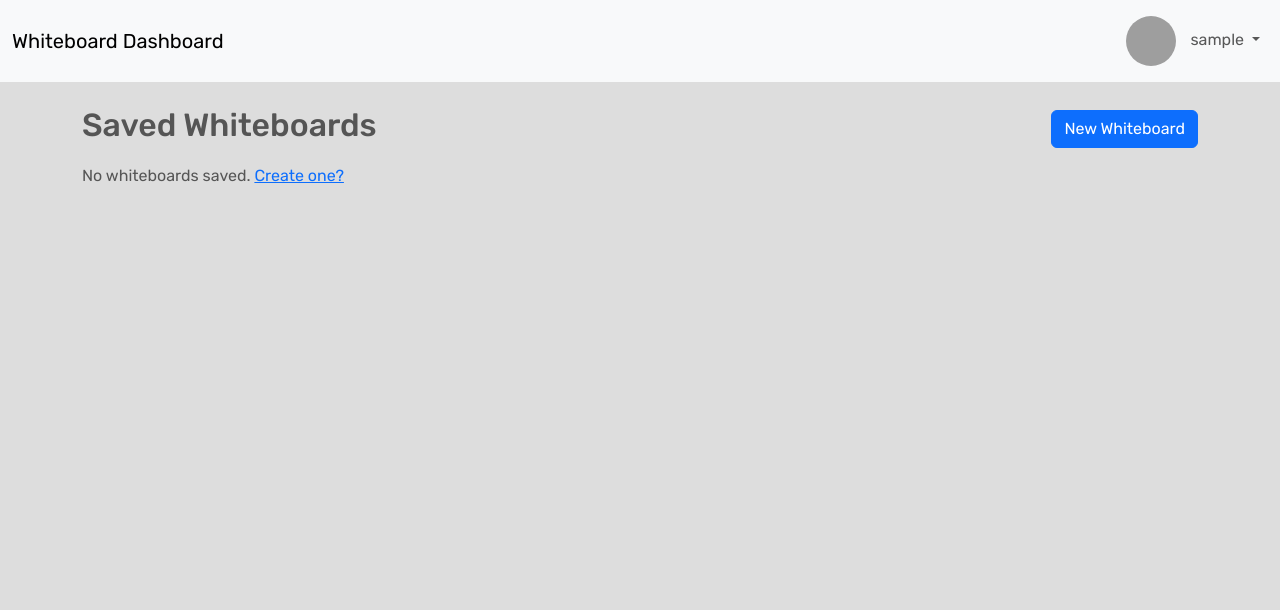
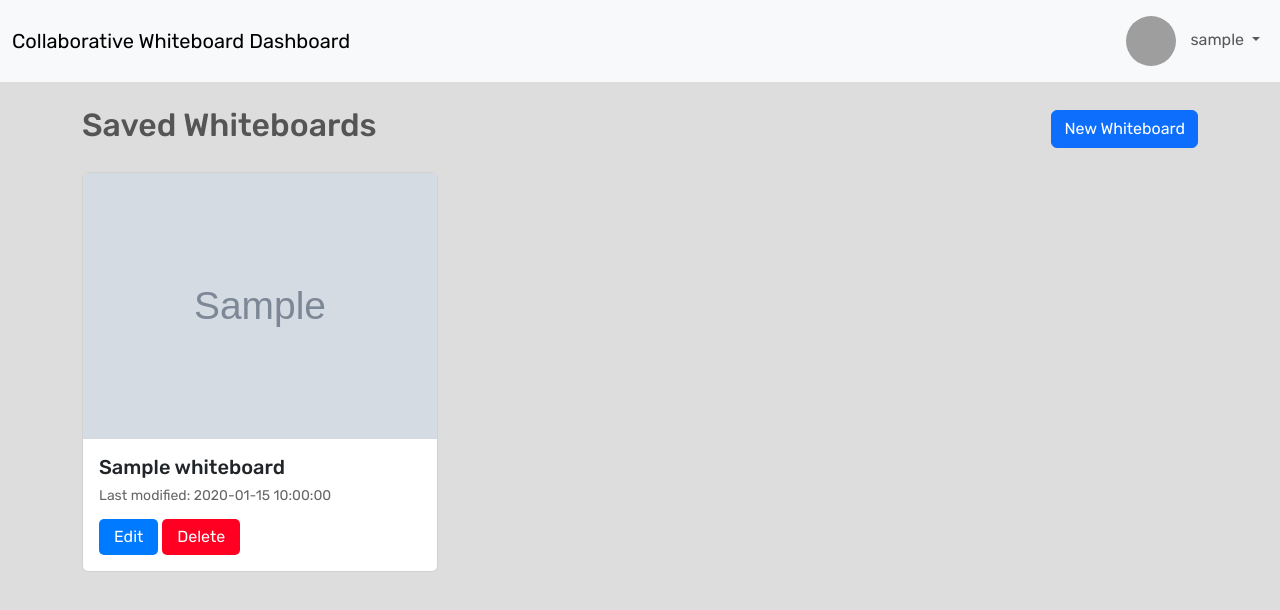
Before and after one commit to ivanvelocastaneda/Basic-Drawing-Whiteboard-with-Real-Time-Collaboration-CSCI682G_VA-Group-A, a Flask app: page /dashboard in a window 1280 px wide. Shown: the top 610 px of the page. Run offline with Flask 2, Linux system fonts and the light colour scheme; a user stored in the database is signed in; tables that the repository leaves empty hold one stand-in row (values such as "Sample post"); grey boxes marked "Sample" are stand-in pictures; some libraries are stand-ins or nearby versions; grey boxes are pictures that could not be loaded.

Commit message:
Implemented display of saved whiteboards

```diff
--- a/server.py
+++ b/server.py
@@ -5,11 +5,9 @@ from flask_bcrypt import Bcrypt
 import sqlite3
 from models import init_db
 from flask_cors import CORS
-from datetime import datetime
 import os
-from dotenv import load_dotenv  # Import this
-import re  # Import the 're' module for regular expressions
-import time
+from dotenv import load_dotenv
+import re
 
 # Load environment variables from .env file
 load_dotenv()
@@ -25,128 +23,17 @@ CORS(app)
 # Initialize the database
 init_db()
 
-# Sample data structure to store whiteboards
-saved_whiteboards = []
-
-# Retrieve saved whiteboards from the global variable
-def get_saved_whiteboards():
-    return saved_whiteboards
-
-# Connect to the database
+# Connect to the database with a context manager
 def get_db_connection():
-    conn = sqlite3.connect('whiteboard.db')
+    conn = sqlite3.connect('whiteboard.db', timeout=10)  # Increase timeout to 10 seconds
     conn.row_factory = sqlite3.Row
     return conn
 
 @app.route('/')
 def index():
-    return render_template('dashboard.html')
+    return redirect(url_for('login'))  # Redirect to login page
 
-# Serve the dashboard page
-@app.route('/dashboard')
-def dashboard():
-    if 'user_id' not in session:
-        flash('Please log in to access the dashboard.', 'warning')
-        return redirect(url_for('login'))
-
-    conn = get_db_connection()
-    user = conn.execute('SELECT username, email FROM users WHERE id = ?', (session['user_id'],)).fetchone()
-    conn.close()
-
-    saved_whiteboards = get_saved_whiteboards()  # You might want to fetch this from the database as well
-    return render_template('dashboard.html', whiteboards=saved_whiteboards, user=user)
-
-
-# Serve the whiteboard page
-@app.route('/whiteboard')
-def whiteboard():
-    return render_template('index.html')
-
-# Handle drawing events from clients
-@socketio.on('draw')
-def handle_draw(data):
-    print(f"Received drawing data: {data}")
-    # Broadcast the drawing data to all clients
-    emit('draw', data, broadcast=True)
-
-# API endpoint to get saved whiteboards
-@app.route('/api/whiteboards', methods=['GET'])
-def api_get_whiteboards():
-    return jsonify(saved_whiteboards)
-
-# API endpoint to save a whiteboard
-@app.route('/api/whiteboards', methods=['POST'])
-def api_save_whiteboard():
-    new_whiteboard = request.json
-    # Adds a timestamp to the whiteboard before saving
-    new_whiteboard['timestamp'] = datetime.now().strftime("%Y-%m-%d %H:%M:%S")
-    saved_whiteboards.append(new_whiteboard)
-    return jsonify(new_whiteboard), 201
-
-# Function to validate password complexity
-def is_password_valid(password):
-    if len(password) < 8:
-        return False
-    if not re.search(r"[A-Z]", password):  # At least one uppercase letter
-        return False
-    if not re.search(r"[0-9]", password):  # At least one digit
-        return False
-    if not re.search(r"[!@#$%^&*(),.?\":{}|<>]", password):  # At least one special character
-        return False
-    return True
-
-# Function to validate email format
-def is_email_valid(email):
-    email_regex = r'^[a-zA-Z0-9_.+-]+@[a-zA-Z0-9-]+\.[a-zA-Z0-9-.]+$'
-    return re.match(email_regex, email)
-
-# Signup route
-@app.route('/signup', methods=['GET', 'POST'])
-def signup():
-    if request.method == 'POST':
-        username = request.form['username']
-        password = request.form['password']
-        confirm_password = request.form['confirm_password']
-        email = request.form['email']
-
-        # Validate email format
-        if not is_email_valid(email):
-            flash('Invalid email format. Please enter a valid email address.', 'danger')
-            return redirect(url_for('signup'))
-
-        # Validate password complexity
-        if not is_password_valid(password):
-            flash('Password must be at least 8 characters long, include an uppercase letter, a digit, and a special character.', 'danger')
-            return redirect(url_for('signup'))
-
-        # Check if passwords match
-        if password != confirm_password:
-            flash('Passwords do not match. Please try again.', 'danger')
-            return redirect(url_for('signup'))
-
-        hashed_password = bcrypt.generate_password_hash(password).decode('utf-8')  # Use bcrypt to hash the password
-
-        conn = get_db_connection()
-        try:
-            # Check for existing username or email
-            user_check = conn.execute('SELECT * FROM users WHERE username = ? OR email = ?', (username, email)).fetchone()
-            if user_check:
-                flash('Username or email already exists. Please choose a different one.', 'danger')
-                return redirect(url_for('signup'))
-
-            # Insert new user
-            conn.execute('INSERT INTO users (username, email, password) VALUES (?, ?, ?)', (username, email, hashed_password))
-            conn.commit()
-            flash('Signup successful! Please log in.', 'success')  # Flash success message
-            return redirect(url_for('login'))
-        except sqlite3.Error as e:
-            flash(f'An error occurred: {e}', 'danger')
-        finally:
-            conn.close()
-
-    return render_template('signup.html')
-
-# Login route
+# Serve the login page
 @app.route('/login', methods=['GET', 'POST'])
 def login():
     if request.method == 'POST':
@@ -159,21 +46,168 @@ def login():
 
         if user and bcrypt.check_password_hash(user['password'], password):
             session['user_id'] = user['id']
-            flash('Login successful!', 'success')  # Flash message for dashboard
-            return redirect(url_for('dashboard'))  # Redirect to dashboard on success
+            flash('Login successful!', 'success')
+            return redirect(url_for('dashboard'))
         else:
             flash('Invalid username or password.', 'danger')
 
     return render_template('login.html')
 
+# Serve the dashboard page
+@app.route('/dashboard')
+def dashboard():
+    if 'user_id' not in session:
+        flash('Please log in to access the dashboard.', 'warning')
+        return redirect(url_for('login'))
+
+    conn = get_db_connection()
+    user = conn.execute('SELECT username, email FROM users WHERE id = ?', (session['user_id'],)).fetchone()
+    whiteboards = conn.execute('SELECT name, image, timestamp FROM whiteboards WHERE user_id = ?', (session['user_id'],)).fetchall()
+    conn.close()
+
+    if user is None:
+        flash('User not found.', 'danger')
+        return redirect(url_for('login'))
+
+    return render_template('dashboard.html', whiteboards=whiteboards, user=user)
+
+# Serve the whiteboard page
+@app.route('/whiteboard')
+def whiteboard():
+    return render_template('index.html')
+
+# Handle drawing events from clients
+@socketio.on('draw')
+def handle_draw(data):
+    print(f"Received drawing data: {data}")
+    emit('draw', data, broadcast=True)
+
+# @app.route('/api/whiteboards', methods=['GET'])
+# def api_get_whiteboards():
+#     if 'user_id' not in session:
+#         return jsonify({"error": "Unauthorized"}), 403
+
+#     conn = get_db_connection()
+#     whiteboards = conn.execute('SELECT * FROM whiteboards WHERE user_id = ?', (session['user_id'],)).fetchall()
+#     conn.close()
+
+#     return jsonify([dict(whiteboard) for whiteboard in whiteboards])
+
+@app.route('/api/whiteboards', methods=['GET'])
+def api_get_whiteboards():
+    if 'user_id' not in session:
+        return jsonify({"error": "Unauthorized"}), 403
+
+    with get_db_connection() as conn:  # Use a context manager here
+        whiteboards = conn.execute('SELECT * FROM whiteboards WHERE user_id = ?', (session['user_id'],)).fetchall()
+    return jsonify([dict(whiteboard) for whiteboard in whiteboards])
+
+# API endpoint to save a whiteboard
+# @app.route('/api/whiteboards', methods=['POST'])
+# def api_save_whiteboard():
+#     if 'user_id' not in session:
+#         return jsonify({"error": "Unauthorized"}), 403
+
+#     new_whiteboard = request.json
+
+#     # Ensure the required fields are present in the request
+#     if not new_whiteboard or 'name' not in new_whiteboard or 'data' not in new_whiteboard or 'image' not in new_whiteboard:
+#         return jsonify({"error": "Missing fields"}), 400
+
+#     # Save the whiteboard data to the database
+#     try:
+#         with get_db_connection() as conn:  # Use a context manager to ensure connection is closed
+#             conn.execute("PRAGMA journal_mode=WAL;")  # Enable WAL mode
+#             conn.execute('INSERT INTO whiteboards (user_id, name, data, image) VALUES (?, ?, ?, ?)',
+#                          (session['user_id'], new_whiteboard['name'], new_whiteboard['data'], new_whiteboard['image']))
+#             conn.commit()
+#     except sqlite3.OperationalError as e:
+#         return jsonify({"error": "Database error: " + str(e)}), 500
+
+#     return jsonify(new_whiteboard), 201
+
+@app.route('/api/whiteboards', methods=['POST'])
+def api_save_whiteboard():
+    if 'user_id' not in session:
+        return jsonify({"error": "Unauthorized"}), 403
+
+    new_whiteboard = request.json
+
+    if not new_whiteboard or 'name' not in new_whiteboard or 'data' not in new_whiteboard or 'image' not in new_whiteboard:
+        return jsonify({"error": "Missing fields"}), 400
+
+    try:
+        with get_db_connection() as conn:  # Use a context manager to ensure connection is closed
+            conn.execute("PRAGMA journal_mode=WAL;")  # Ensure WAL mode is enabled
+            conn.execute('INSERT INTO whiteboards (user_id, name, data, image) VALUES (?, ?, ?, ?)',
+                         (session['user_id'], new_whiteboard['name'], new_whiteboard['data'], new_whiteboard['image']))
+            conn.commit()
+    except sqlite3.OperationalError as e:
+        return jsonify({"error": "Database error: " + str(e)}), 500
+
+    return jsonify(new_whiteboard), 201
+
+@app.route('/signup', methods=['GET', 'POST'])
+def signup():
+    if request.method == 'POST':
+        username = request.form['username']
+        password = request.form['password']
+        confirm_password = request.form['confirm_password']
+        email = request.form['email']
+
+        if not is_email_valid(email):
+            flash('Invalid email format. Please enter a valid email address.', 'danger')
+            return redirect(url_for('signup'))
+
+        if not is_password_valid(password):
+            flash('Password must be at least 8 characters long, include an uppercase letter, a digit, and a special character.', 'danger')
+            return redirect(url_for('signup'))
+
+        if password != confirm_password:
+            flash('Passwords do not match. Please try again.', 'danger')
+            return redirect(url_for('signup'))
+
+        hashed_password = bcrypt.generate_password_hash(password).decode('utf-8')
+
+        conn = get_db_connection()
+        try:
+            user_check = conn.execute('SELECT * FROM users WHERE username = ? OR email = ?', (username, email)).fetchone()
+            if user_check:
+                flash('Username or email already exists. Please choose a different one.', 'danger')
+                return redirect(url_for('signup'))
+
+            conn.execute('INSERT INTO users (username, email, password) VALUES (?, ?, ?)', (username, email, hashed_password))
+            conn.commit()
+            flash('Signup successful! Please log in.', 'success')
+            return redirect(url_for('login'))
+        except sqlite3.Error as e:
+            flash(f'An error occurred: {e}', 'danger')
+        finally:
+            conn.close()
+
+    return render_template('signup.html')
 
 @app.route('/sign_out')
 def sign_out():
-    session.clear()  # Clear the session to reset login state
-    return redirect(url_for('login'))  # Redirect to login page without a flash message
+    session.clear()
+    return redirect(url_for('login'))
 
+# Function to validate password complexity
+def is_password_valid(password):
+    if len(password) < 8:
+        return False
+    if not re.search(r"[A-Z]", password):
+        return False
+    if not re.search(r"[0-9]", password):
+        return False
+    if not re.search(r"[!@#$%^&*(),.?\":{}|<>]", password):
+        return False
+    return True
 
-
+# Function to validate email format
+def is_email_valid(email):
+    email_regex = r'^[a-zA-Z0-9_.+-]+@[a-zA-Z0-9-]+\.[a-zA-Z0-9-.]+$'
+    return re.match(email_regex, email)
 
 if __name__ == '__main__':
     socketio.run(app, debug=True)
--- a/static/css/dashboard.css
+++ b/static/css/dashboard.css
@@ -181,50 +181,6 @@
     margin-right: 30px; /* Margin to the right */
   }
 
-  /* New Whiteboard Card */
-  /* .new-whiteboard {
-    background-color: #0910de;
-    color: white;
-    width: 250px;
-    height: 250px;
-    display: flex;
-    flex-direction: column;
-    justify-content: center;
-    align-items: center;
-    border-radius: 10px;
-    cursor: pointer;
-    font-size: 20px;
-    font-weight: 500;
-    text-align: center;
-  } */
-
-  /* Plus Button */
-  /* .plus-button {
-    background-color: white;
-    border: none;
-    border-radius: 50%;
-    width: 60px;
-    height: 60px;
-    font-size: 40px;
-    color: #0078d4;
-    display: flex;
-    justify-content: center;
-    align-items: center;
-    cursor: pointer;
-    margin-bottom: 20px;
-  } */
-
-  /* .whiteboard-card {
-    background-color: #fff;
-    width: 250px;
-    height: 250px;
-    border-radius: 10px;
-    display: flex;
-    flex-direction: column;
-    padding: 10px;
-    position: relative;
-    box-shadow: 0 2px 5px rgba(0, 0, 0, 0.1);
-  } */
   #saved-whiteboards-section {
     display: flex;               /* Use flexbox for layout */
     flex-wrap: wrap;            /* Allow wrapping for smaller screens */
@@ -267,6 +223,26 @@
   .edit-button:focus {
       outline: none; /* Remove outline */
       box-shadow: 0 0 5px rgba(0, 123, 255, 0.5); /* Optional shadow effect */
+  }
+
+  .delete-button {
+    background-color: #ff0022; /* Bootstrap primary color */
+    color: white; /* Text color */
+    padding: 10px 15px; /* Padding around the text */
+    border: none; /* Remove default border */
+    border-radius: 5px; /* Rounded corners */
+    cursor: pointer; /* Pointer cursor on hover */
+    font-size: 16px; /* Font size */
+    transition: background-color 0.3s ease; /* Smooth background change */
+  }
+
+  .delete-button:hover {
+      background-color: #500303; /* Darker shade on hover */
+  }
+
+  .delete-button:focus {
+      outline: none; /* Remove outline */
+      box-shadow: 0 0 5px rgba(230, 0, 0, 0.5); /* Optional shadow effect */
   }
 
   /* Shadow Line Divider */
--- a/static/js/signupAndLogin.js
+++ b/static/js/signupAndLogin.js
@@ -12,12 +12,12 @@ function showForm(formType) {
     .classList.add("active");
 }
 
-// Example function to simulate user login status and information
-const isLoggedIn = true; // Change this based on your authentication logic
-const userInfo = {
-  name: "John Doe", // Replace with the actual user's name
-  email: "johndoe@example.com" // Replace with the actual user's email
-};
+// // Example function to simulate user login status and information
+// const isLoggedIn = true; // Change this based on your authentication logic
+// const userInfo = {
+//   name: "John Doe", // Replace with the actual user's name
+//   email: "johndoe@example.com" // Replace with the actual user's email
+// };
 
 // Check login status and update the UI
 if (isLoggedIn) {
@@ -34,5 +34,9 @@ if (isLoggedIn) {
 }
 
 function signOut() {
-  window.location.href = "/sign_out"; // Navigate to the sign_out route
+  // Logic to sign out the user
+  console.log("User signed out");
+  // Perform sign-out actions, such as clearing session data
+  // Redirect to login or home page after signing out
+  window.location.href = "/login"; // Adjust the URL as needed
 }
--- a/static/js/whiteboard.js
+++ b/static/js/whiteboard.js
@@ -211,6 +211,7 @@ document.addEventListener("DOMContentLoaded", function () {
         const drawingData = canvas.toDataURL();
         const whiteboard = {
           name: whiteboardName,
+          data: drawingData, // Add this line to include 'data'
           image: drawingData,
           timestamp: new Date().toISOString()
         };
@@ -243,36 +244,53 @@ document.addEventListener("DOMContentLoaded", function () {
         const whiteboardsSection = document.getElementById(
           "saved-whiteboards-section"
         );
+
+        if (whiteboardsSection) {
+          // Ensure the element exists
           whiteboardsSection.innerHTML = ""; // Clear previous content
 
           if (whiteboards.length > 0) {
             whiteboards.forEach((whiteboard, index) => {
               const whiteboardCard = document.createElement("div");
-            whiteboardCard.classList.add("whiteboard-card");
+              whiteboardCard.classList.add("col-md-4", "mb-4"); // Add Bootstrap classes for layout
 
-            const title = document.createElement("h3");
-            title.innerText = whiteboard.name || `Whiteboard ${index + 1}`;
+              const card = document.createElement("div");
+              card.classList.add("card");
 
               const img = document.createElement("img");
               img.src = whiteboard.image;
               img.alt = whiteboard.name;
-            // Enforce consistent image size
-            img.style.width = "250px";
-            img.style.height = "250px";
-            img.style.objectFit = "cover";
+              img.classList.add("card-img-top");
 
-            // Display the timestamp
+              const cardBody = document.createElement("div");
+              cardBody.classList.add("card-body");
+
+              const title = document.createElement("h5");
+              title.classList.add("card-title");
+              title.innerText = whiteboard.name || `Whiteboard ${index + 1}`;
+
               const timestamp = document.createElement("p");
               timestamp.classList.add("timestamp");
-            timestamp.innerText = `Last modified: ${whiteboard.timestamp}`;
+              timestamp.innerText = new Date(
+                whiteboard.timestamp
+              ).toLocaleString();
 
-            whiteboardCard.appendChild(title);
-            whiteboardCard.appendChild(img);
-            whiteboardCard.appendChild(timestamp);
+              cardBody.appendChild(title);
+              cardBody.appendChild(timestamp);
+              card.appendChild(img);
+              card.appendChild(cardBody);
+              whiteboardCard.appendChild(card);
               whiteboardsSection.appendChild(whiteboardCard);
             });
           } else {
-          whiteboardsSection.innerHTML = "<p>No saved whiteboards found.</p>";
+            const message = document.createElement("p");
+            message.innerText = "No saved whiteboards found.";
+            whiteboardsSection.appendChild(message);
+          }
+        } else {
+          console.error(
+            "Element with ID 'saved-whiteboards-section' not found."
+          );
         }
       })
       .catch((error) => console.error("Error fetching whiteboards:", error));
--- a/templates/dashboard.html
+++ b/templates/dashboard.html
@@ -23,14 +23,14 @@
       href="https://fonts.googleapis.com/css2?family=Rubik:ital,wght@0,400..900;1,300..900&display=swap"
       rel="stylesheet"
     />
-
-    <title>Whiteboard Dashboard</title>
+    <script src="https://cdn.socket.io/4.0.0/socket.io.min.js"></script>
+    <title>Collaborative Dashboard</title>
   </head>
   <body>
     <!-- Navigation Bar -->
     <nav class="navbar navbar-expand-lg navbar-light bg-light">
       <div class="container-fluid">
-        <a class="navbar-brand" href="#">Whiteboard Dashboard</a>
+        <a class="navbar-brand" href="#">Collaborative Whiteboard Dashboard</a>
         <button
           class="navbar-toggler"
           type="button"
@@ -117,7 +117,7 @@
       </div>
 
       <!-- Container for Saved Whiteboards -->
-      <div class="row">
+      <div class="row" id="saved-whiteboards-section">
         {% for whiteboard in whiteboards %}
         <div class="col-md-4 mb-4">
           <div class="card">
@@ -130,6 +130,7 @@
               <h5 class="card-title">{{ whiteboard.name }}</h5>
               <p class="timestamp">Last modified: {{ whiteboard.timestamp }}</p>
               <button class="edit-button">Edit</button>
+              <button class="delete-button">Delete</button>
             </div>
           </div>
         </div>
@@ -151,15 +152,6 @@
     ></script>
     <script src="https://cdnjs.cloudflare.com/ajax/libs/socket.io/4.0.1/socket.io.js"></script>
     <script src="{{ url_for('static', filename='js/whiteboard.js') }}"></script>
-
-    <script>
-      function signOut() {
-        // Logic to sign out the user
-        console.log("User signed out");
-        // Perform sign-out actions, such as clearing session data
-        // Redirect to login or home page after signing out
-        window.location.href = "/login"; // Adjust the URL as needed
-      }
-    </script>
+    <script src="{{ url_for('static', filename='js/signupAndLogin.js') }}"></script>
   </body>
 </html>
```
Also changed, not shown: models.py (+23 -18 lines), whiteboard.db, 2 other files. Lines whose indentation alone changed are shown as unchanged.
